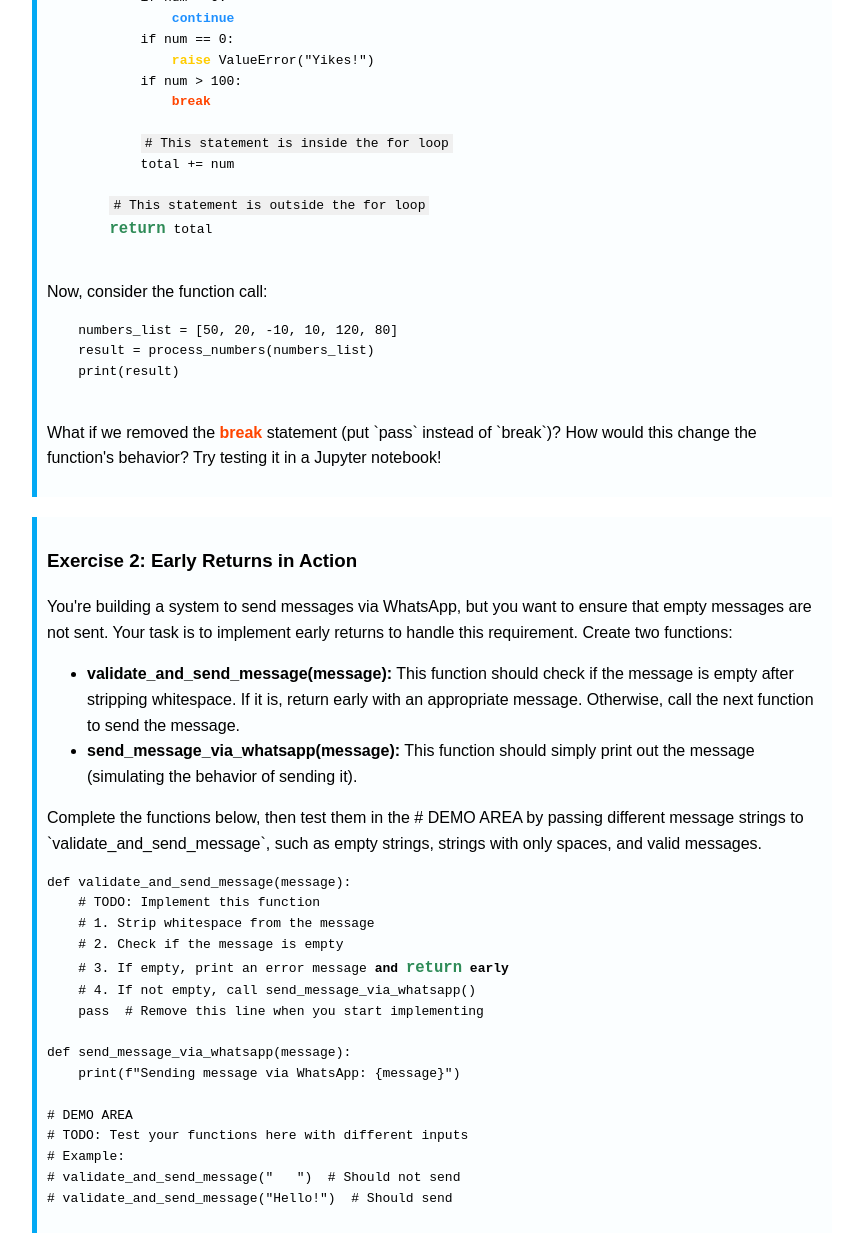
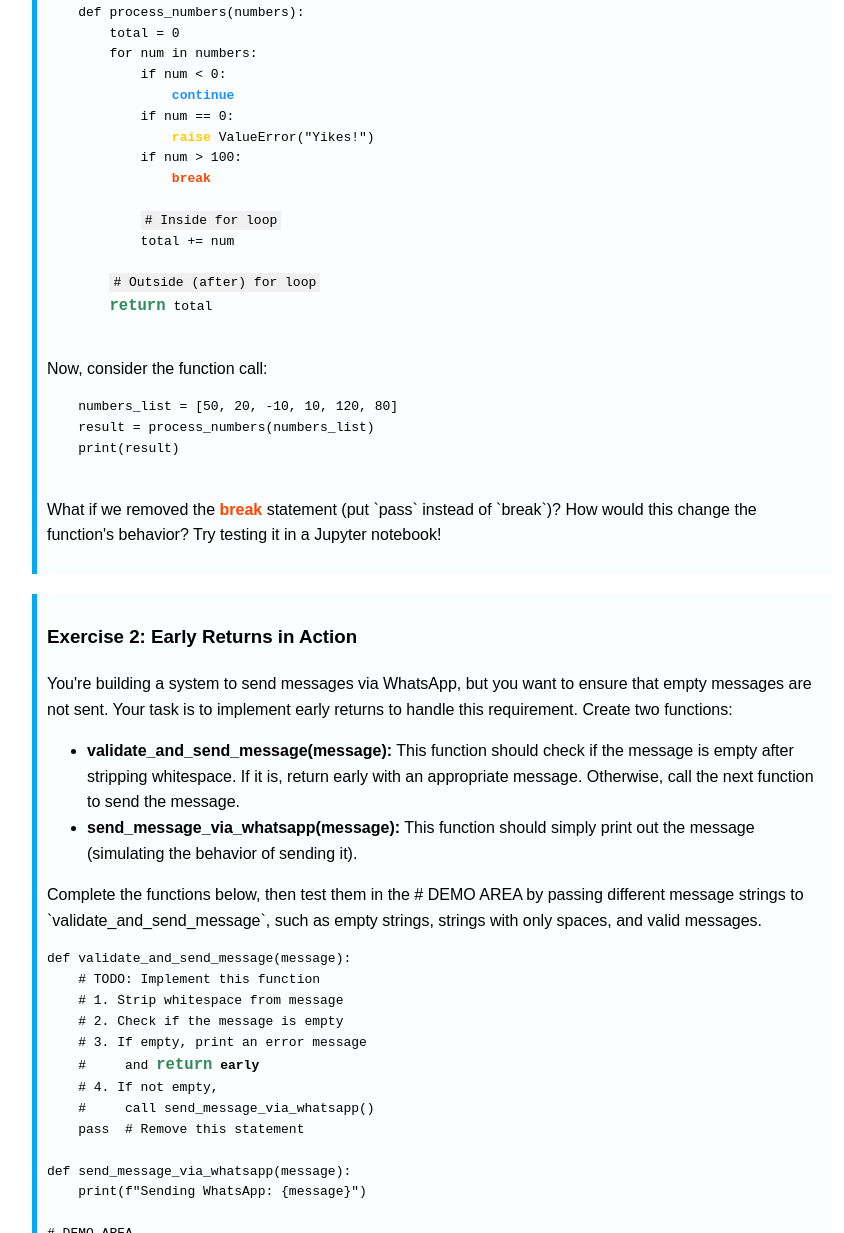
Before and after one commit to bobbyconnolly/python-control-flow-mastery, a plain HTML site: page index.html in a window 1280 px wide. Shown: the part 1344-2577 px from the top of the page, without its empty margins (208-1052 px from the left). Drawn offline with Linux system fonts and the light colour scheme.

Commit message:
Update index.html

```diff
--- a/index.html
+++ b/index.html
@@ -65,7 +65,7 @@
         <tr>
             <td style="color: #ffcc00; font-weight: bold;">raise</td>
             <td>Trigger an exception</td>
-            <td>Often inside a try block of a try-except statement</td>
+            <td>Anywhere, but often inside a try block of a try-except statement</td>
         </tr>
         <tr>
             <td style="color: #ff4500; font-weight: bold;">break</td>
@@ -130,10 +130,10 @@ for number in range(1, 6):
             if num > 100:
                 <span style="color: #ff4500; font-weight: bold;">break</span>
 
-            <span style="background-color: #f0f0f0; padding: 2px 4px;"># This statement is inside the for loop</span>
+            <span style="background-color: #f0f0f0; padding: 2px 4px;"># Inside for loop</span>
             total += num
 
-        <span style="background-color: #f0f0f0; padding: 2px 4px;"># This statement is outside the for loop</span>
+        <span style="background-color: #f0f0f0; padding: 2px 4px;"># Outside (after) for loop</span>
         <span style="color: #2e8b57; font-weight: bold; font-size: larger;">return</span> total
         </pre>
         <p>Now, consider the function call:</p>
@@ -159,20 +159,26 @@ for number in range(1, 6):
         <pre>
 def validate_and_send_message(message):
     # TODO: Implement this function
-    # 1. Strip whitespace from the message
+    # 1. Strip whitespace from message
     # 2. Check if the message is empty
-    # 3. If empty, print an error message <strong>and <span style="color: #2e8b57; font-weight: bold; font-size: larger;">return</span> early</strong>
-    # 4. If not empty, call send_message_via_whatsapp()
-    pass  # Remove this line when you start implementing
+    # 3. If empty, print an error message
+    #     and <strong><span style="color: #2e8b57; font-weight: bold; font-size: larger;">return</span> early</strong>
+    # 4. If not empty,
+    #     call send_message_via_whatsapp()
+    pass  # Remove this statement
 
 def send_message_via_whatsapp(message):
-    print(f"Sending message via WhatsApp: {message}")
+    print(f"Sending WhatsApp: {message}")
 
 # DEMO AREA
-# TODO: Test your functions here with different inputs
-# Example:
-# validate_and_send_message("   ")  # Should not send
-# validate_and_send_message("Hello!")  # Should send
+
+# Test your functions here with different inputs
+
+# Should not send
+# validate_and_send_message("   ")
+
+# Should send
+# validate_and_send_message("Hello!")
         </pre>
 
         <p>After implementing the functions, test them in a Jupyter. Consider the following questions:</p>
```
